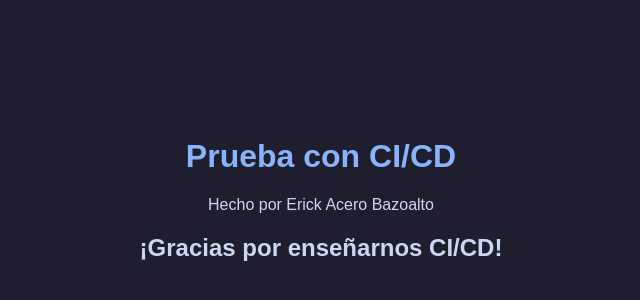
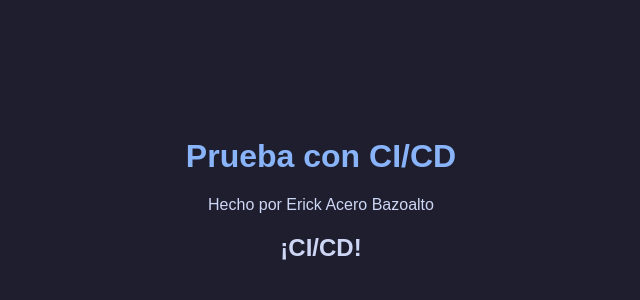
Before and after one commit to Erick-Acero/mi-proyecto-web, a website: page index.html in a window 1280 px wide. Shown: the part 22-322 px from the top of the page, without its empty margins (319-959 px from the left). Drawn offline with Linux system fonts and the light colour scheme.

Commit message:
Error controlado html v4

```diff
--- a/index.html
+++ b/index.html
@@ -19,6 +19,6 @@
   <body>
     <h1>Prueba con CI/CD</h1>
     <p>Hecho por Erick Acero Bazoalto</p>
-    <h2>¡Gracias por enseñarnos CI/CD!</h2>
+    <h2>¡CI/CD!</h2>
   </body>
 </html>
```
